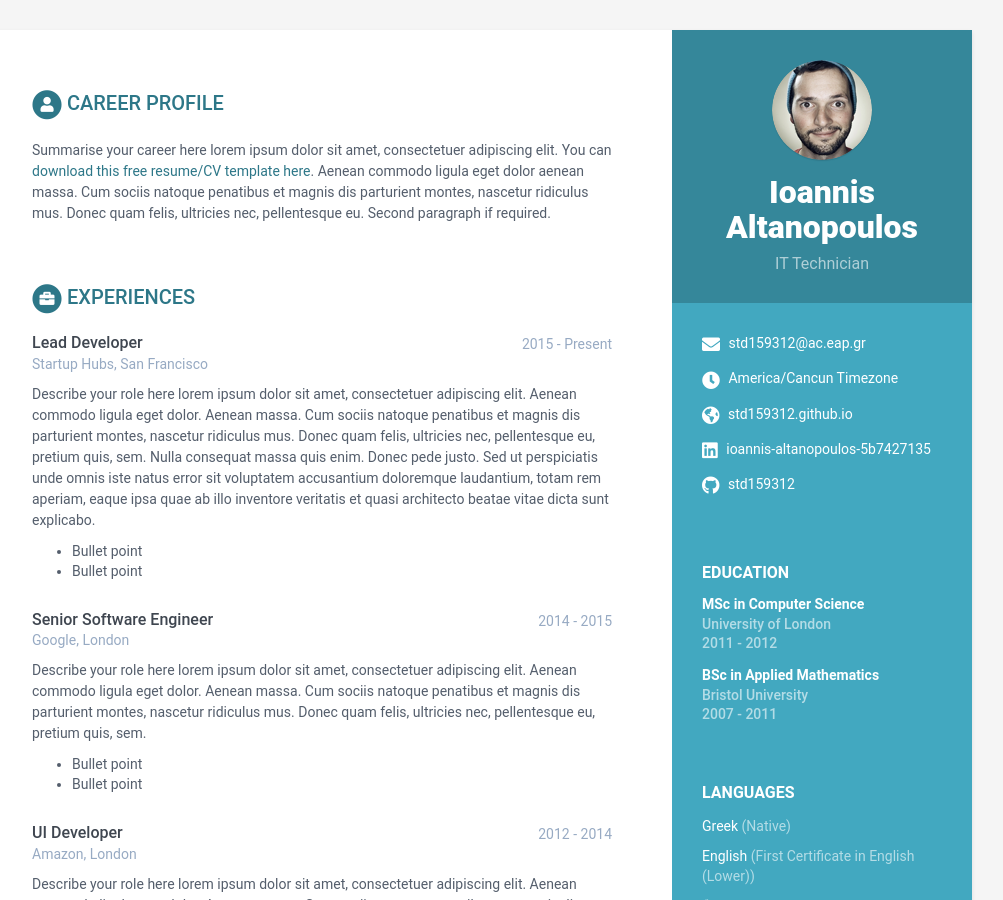
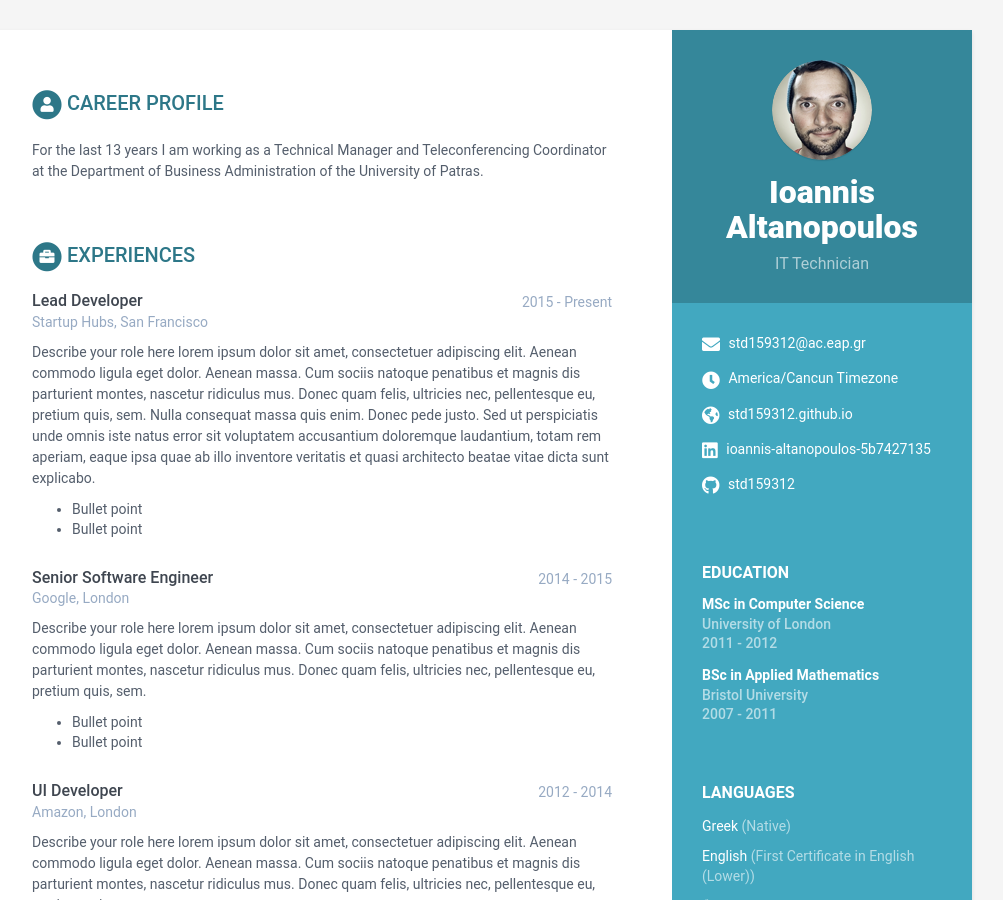
Before and after one commit to std159312/std159312.github.io, a Jekyll site: the page built from index.html, in a window 1280 px wide and 900 px high. Shown: the whole window, without its empty margins (168-1171 px from the left). Built offline with Jekyll 4.4.1, drawn with Linux system fonts in a browser that asks for light colours.

Commit message:
Initial commit

```diff
--- a/_data/data.yml
+++ b/_data/data.yml
@@ -57,12 +57,9 @@ sidebar:
 career-profile:
     title: Career Profile
     summary: |
-      Summarise your career here lorem ipsum dolor sit amet, consectetuer
-      adipiscing elit. You can [download this free resume/CV template here]().
-      Aenean commodo ligula eget dolor aenean massa. Cum sociis natoque
-      penatibus et magnis dis parturient montes, nascetur ridiculus mus.
-      Donec quam felis, ultricies nec, pellentesque eu.
-      Second paragraph if required.
+      For the last 13 years I am working as a Technical Manager and Teleconferencing
+      Coordinator at the Department of Business Administration of the University of Patras.
+
 education:
     title: Education
     info:
```
